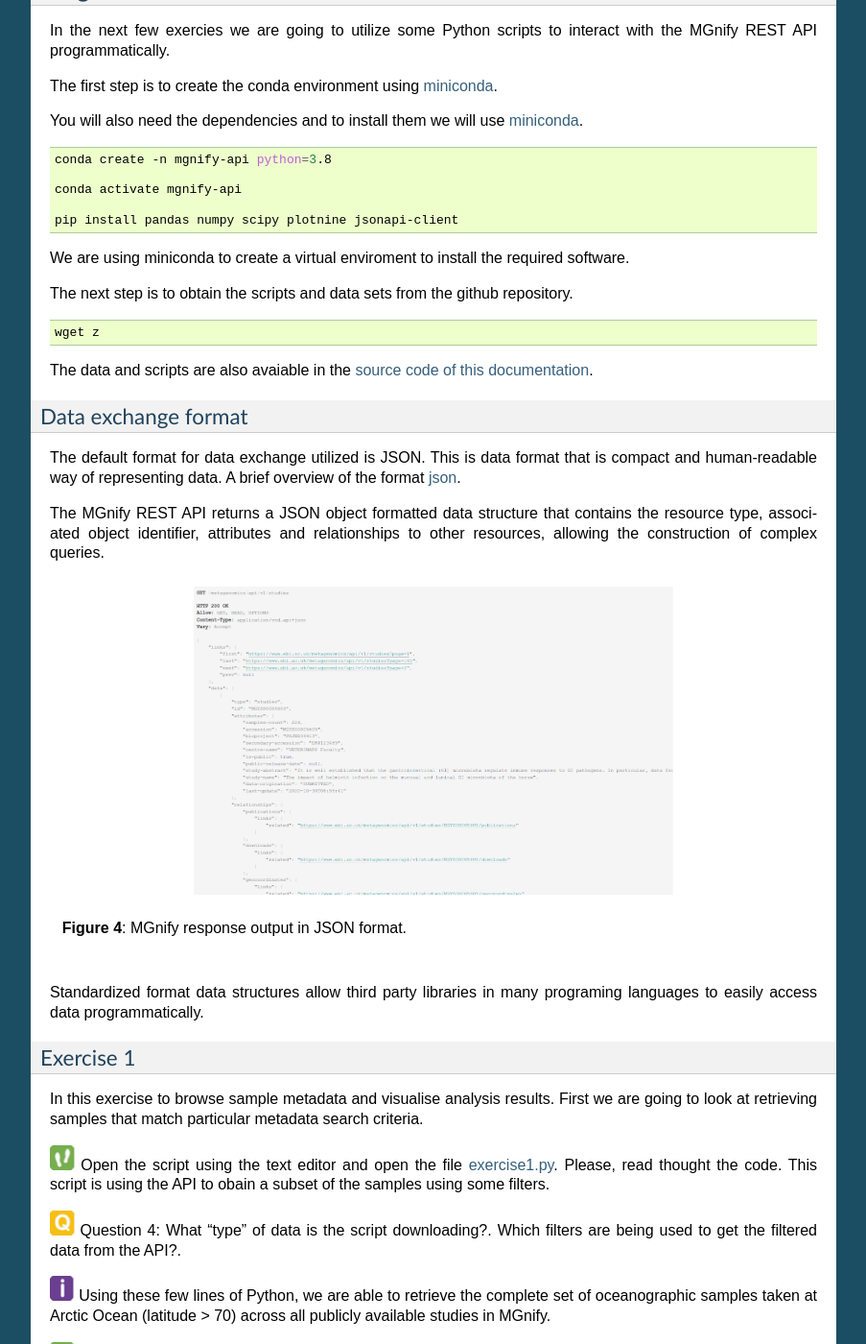
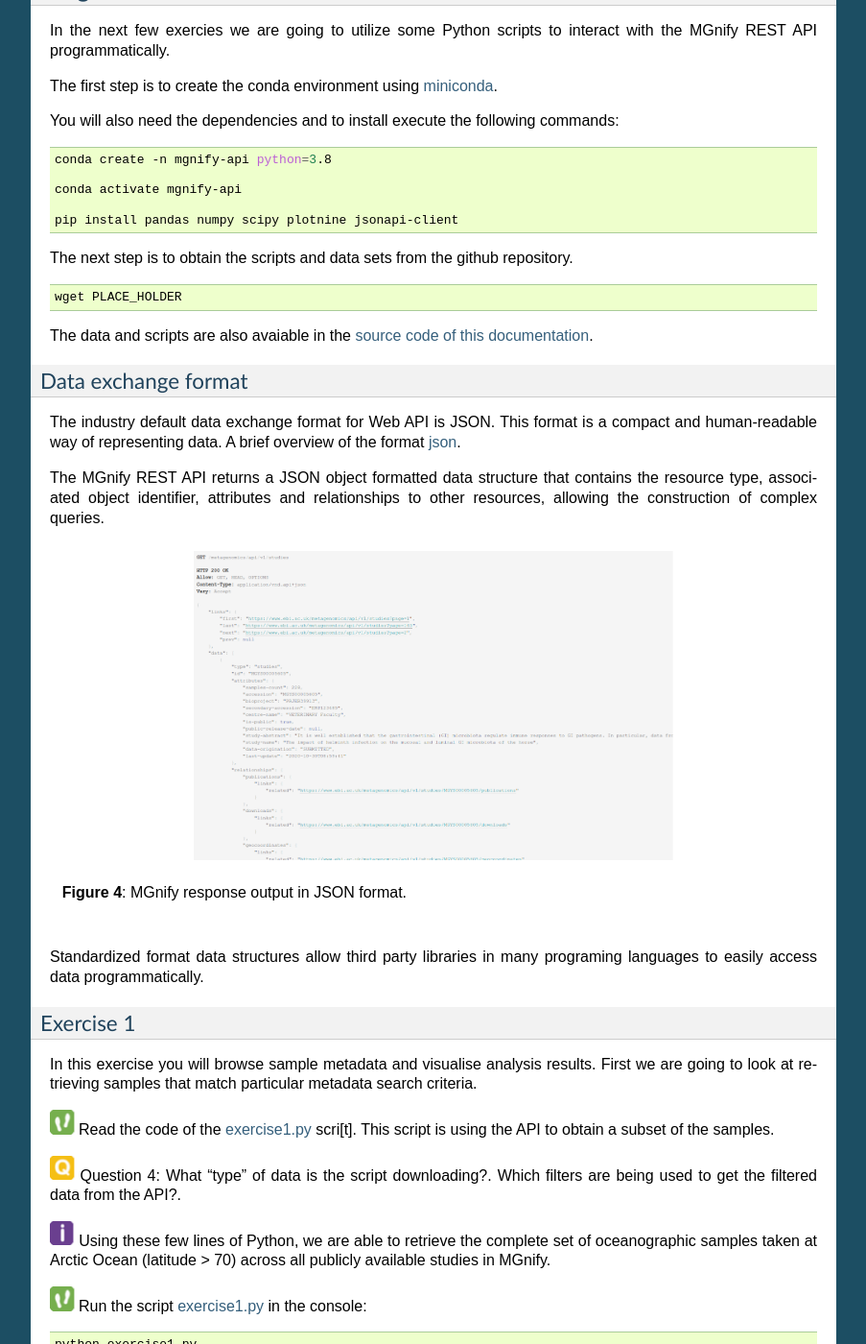
Before and after one commit to EBI-Metagenomics/mgnify-ebi-2020, a Sphinx documentation site: the page built from docs/source/api.rst, in a window 1280 px wide and 1400 px high, scrolled down 3878 px. Shown: the whole window at 96% size, without its empty margins (198-1101 px from the left). Built offline with Sphinx 7.4.7, drawn with Linux system fonts in a browser that asks for light colours; some of the changed text lies outside the part shown.

Commit message:
Fix typos api.rst

```diff
--- a/docs/source/api.rst
+++ b/docs/source/api.rst
@@ -103,7 +103,7 @@
 
 The first step is to create the conda environment using `miniconda <https://docs.conda.io/en/latest/miniconda.html>`_.
 
-You will also need the dependencies and to install them we will use `miniconda`_.
+You will also need the dependencies and to install execute the following commands:
 
 .. code-block:: bash
 
@@ -113,20 +113,18 @@
 
    pip install pandas numpy scipy plotnine jsonapi-client
 
-We are using miniconda to create a virtual enviroment to install the required software.
-
 The next step is to obtain the scripts and data sets from the github repository.
 
 .. code-block:: bash
 
-   wget z
+   wget PLACE_HOLDER
 
 The data and scripts are also avaiable in the `source code of this documentation <https://github.com/EBI-Metagenomics/mgnify-ebi-2020>`_.
 
 Data exchange format
 ********************
 
-The default format for data exchange utilized is JSON. This is data format that is compact and human-readable way of representing data. A brief overview of the format `json <https://www.digitalocean.com/community/tutorials/an-introduction-to-json>`_.
+The industry default data exchange format for Web API is JSON. This format is a compact and human-readable way of representing data. A brief overview of the format `json <https://www.digitalocean.com/community/tutorials/an-introduction-to-json>`_.
 
 The MGnify REST API returns a JSON object formatted data structure that contains the resource type, associated object identifier, attributes and relationships to other resources, allowing the construction of complex queries.
 
@@ -143,11 +141,9 @@
 Exercise 1
 **********
 
-In this exercise to browse sample metadata and visualise analysis results. First
-we are going to look at retrieving samples that match particular metadata
-search criteria.
+In this exercise you will browse sample metadata and visualise analysis results. First we are going to look at retrieving samples that match particular metadata search criteria.
 
-|action|\  Open the script using the text editor and open the file `exercise1.py <https://github.com/EBI-Metagenomics/mgnify-ebi-2020/blob/master/docs/source/scripts/exercise1.py>`_. Please, read thought the code. This script is using the API to obain a subset of the samples using some filters.
+|action|\  Read the code of the `exercise1.py <https://github.com/EBI-Metagenomics/mgnify-ebi-2020/blob/master/docs/source/scripts/exercise1.py>`_ scri[t]. This script is using the API to obtain a subset of the samples.
 
 
 |question|\  Question 4: What "type" of data is the script downloading?. Which filters are being used to get the filtered data from the API?.
@@ -232,7 +228,7 @@
 
 Note: We have excluded "Europe" and "North America" to limit the number of matches. It's homework to run this using all the regions.
 
-|question|\  Question 11: Explore the chart.
+|question|\  Question 11: How might you explain the differences across regions?.
 
 
 .. figure:: media/api/genomes_plot.png
```
